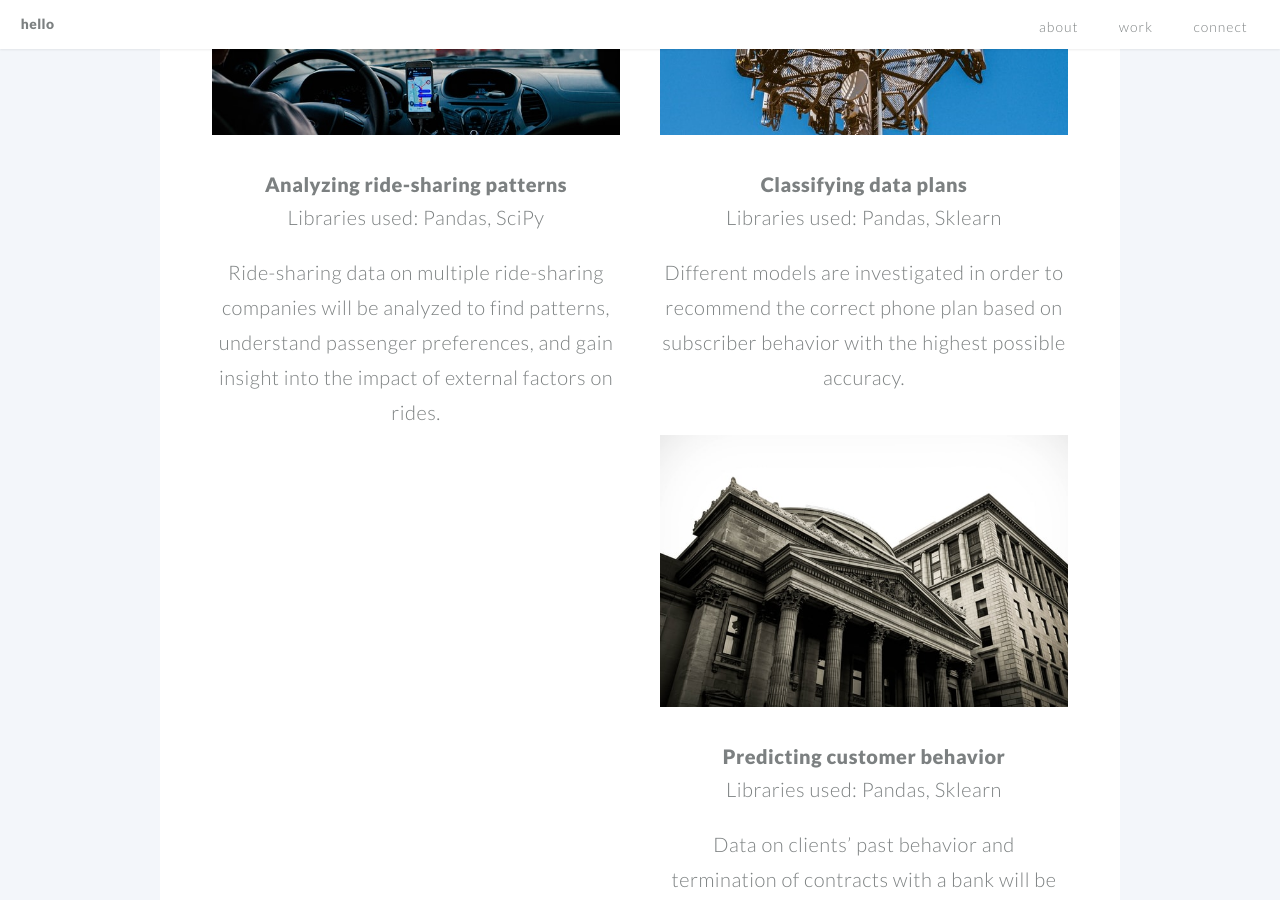
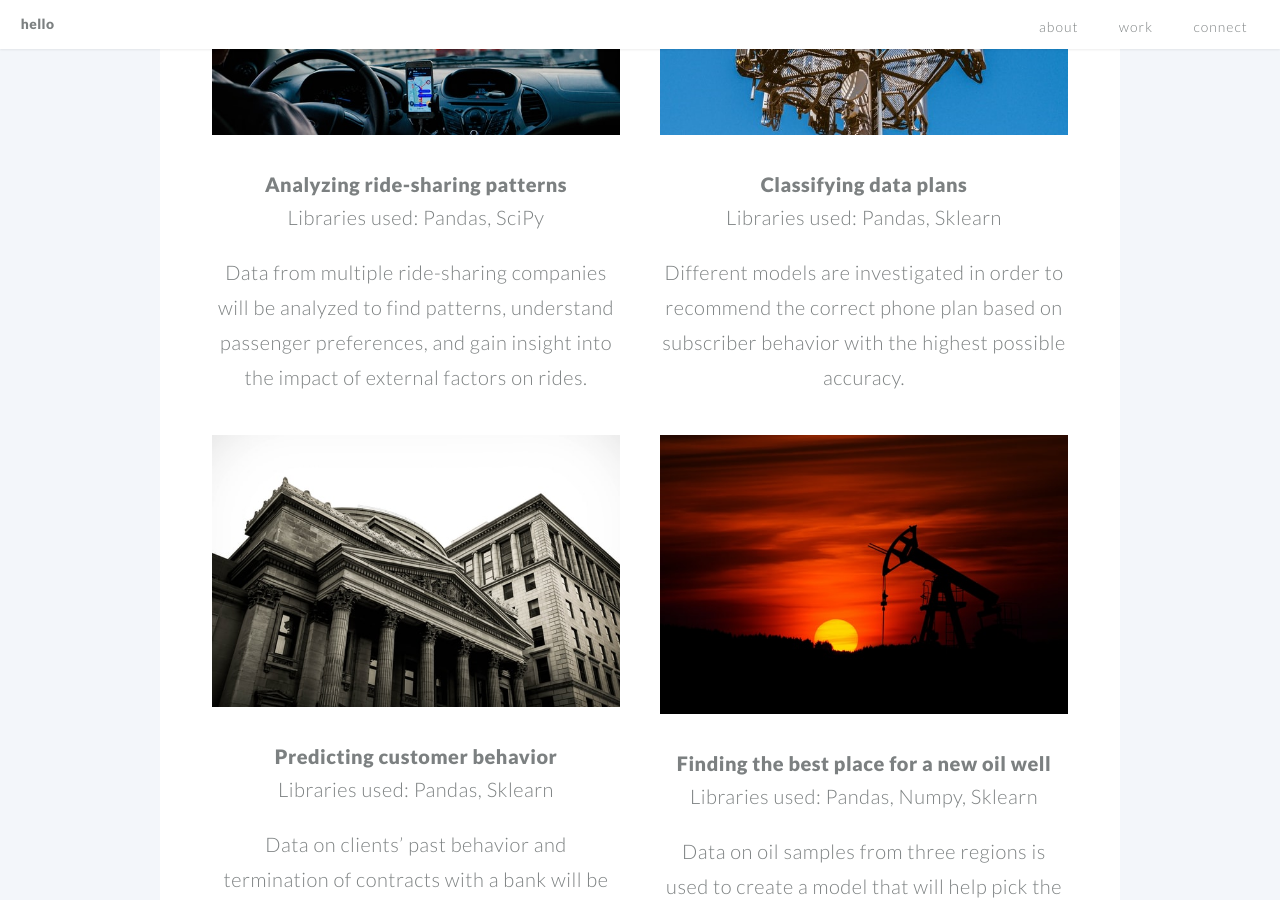
Before and after one commit to krishl/krishl.github.io, a Jekyll site: the page built from index.md, in a window 1280 px wide and 900 px high, scrolled down 3451 px. Built offline with Jekyll 4.4.1, drawn with Linux system fonts in a browser that asks for light colours.

Commit message:
Update ds5.html

```diff
--- a/_includes/ds5.html
+++ b/_includes/ds5.html
@@ -1,3 +1,3 @@
 <h1><a href="https://github.com/krishl/data-science-projects/blob/main/project-5/ds-project-5.ipynb">Analyzing ride-sharing patterns</a></h1>
 <h2>Libraries used: Pandas, SciPy<h2>
-<p>Ride-sharing data on multiple ride-sharing companies will be analyzed to find patterns, understand passenger preferences, and gain insight into the impact of external factors on rides.</p>
+<p>Data from multiple ride-sharing companies will be analyzed to find patterns, understand passenger preferences, and gain insight into the impact of external factors on rides.</p>
```
